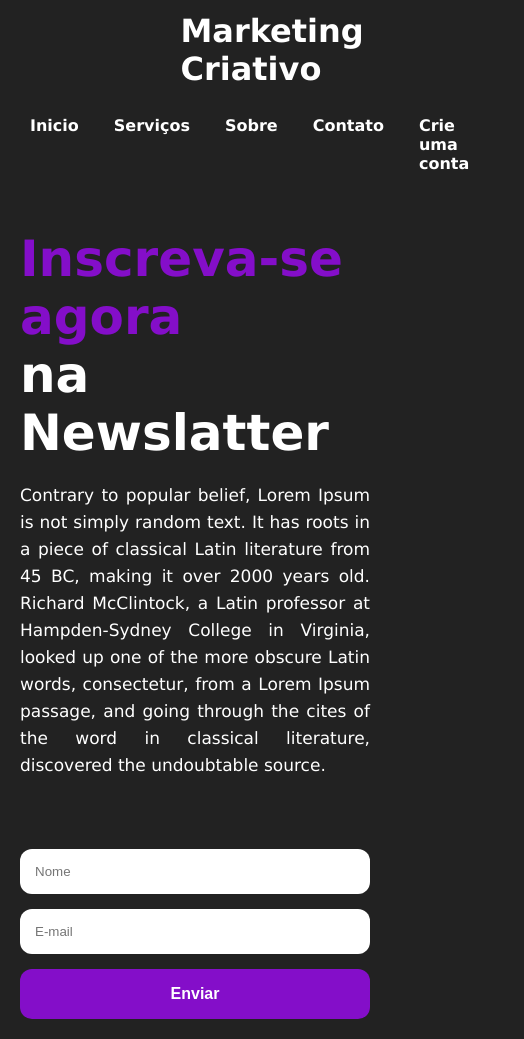
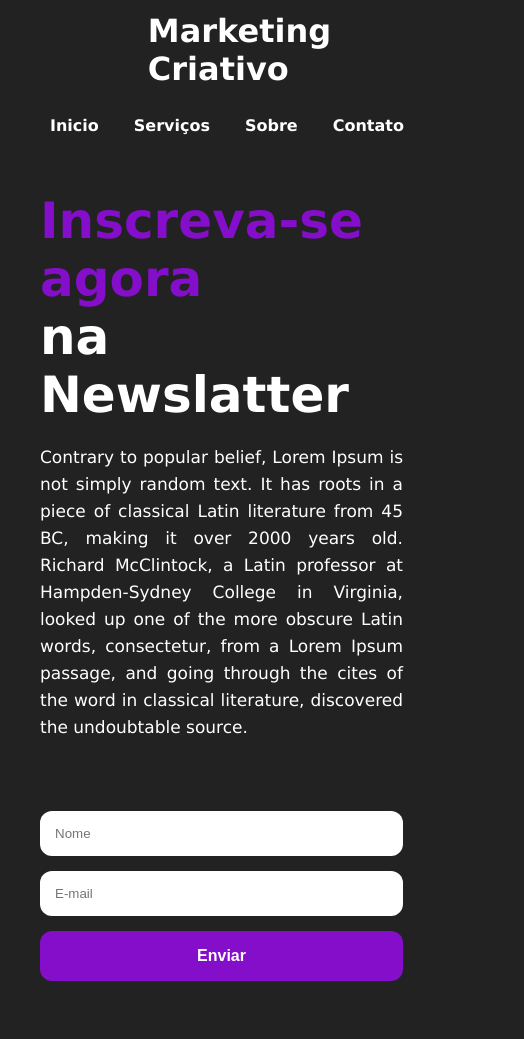
Before and after one commit to GabrielBarbosa07/Landing_Page, a plain HTML site: page index.html in a window 390 px wide. Shown: the whole page, 524 px wide, since content can reach past the window. After the commit the page ends 1001 px from the top, so only its background shows below. Drawn offline with Linux system fonts and the light colour scheme.

Commit message:
Ajuste no css

```diff
--- a/index.html
+++ b/index.html
@@ -1,14 +1,15 @@
 <!DOCTYPE html>
 <html lang="pt-br">
   <head>
-    <meta charset="UTF-8">
-    <meta http-equiv="X-UA-Compatible" content="IE=edge">
-    <meta name="viewport" content="width=device-width, initial-scale=1.0">
-    <link rel="stylesheet" href="style.css">
-    <link rel="stylesheet" href="media.css">
+    <meta charset="UTF-8" />
+    <meta http-equiv="X-UA-Compatible" content="IE=edge" />
+    <meta name="viewport" content="width=device-width, initial-scale=1.0" />
+    <link rel="stylesheet" href="style.css" />
+    <link rel="stylesheet" href="media.css" />
     <title>Landing Page</title>
   </head>
   <body>
+    <div class="container">
       <header class="cabeçalho">
         <div class="logo">
           <h1>Marketing</h1>
@@ -16,12 +17,26 @@
         </div>
         <div class="links">
           <ul>
-                <li><a href="https://github.com/GabrielBarbosa07 " target="_blank">Inicio</a></li>
-                <li><a href="https://github.com/GabrielBarbosa07" target="_blank">Serviços</a></li>
-                <li><a href="https://github.com/GabrielBarbosa07" target="_blank">Sobre</a></li>
-                <li><a href="https://github.com/GabrielBarbosa07" target="_blank">Contato</a></li>
-                <li><a href="https://github.com/GabrielBarbosa07" target="_blank">Crie uma conta
-                </a></li>
+            <li>
+              <a href="https://github.com/GabrielBarbosa07 " target="_blank"
+                >Inicio</a
+              >
+            </li>
+            <li>
+              <a href="https://github.com/GabrielBarbosa07" target="_blank"
+                >Serviços</a
+              >
+            </li>
+            <li>
+              <a href="https://github.com/GabrielBarbosa07" target="_blank"
+                >Sobre</a
+              >
+            </li>
+            <li>
+              <a href="https://github.com/GabrielBarbosa07" target="_blank"
+                >Contato</a
+              >
+            </li>
           </ul>
         </div>
       </header>
@@ -29,17 +44,25 @@
         <aside class="flex-column">
           <h2 id="h1"><span>Inscreva-se agora</span></h2>
           <h2 id="h2">na Newslatter</h2>
-            <p>Contrary to popular belief, Lorem Ipsum is not simply random text. It has roots in a piece of classical Latin literature from 45 BC, making it over 2000 years old. Richard McClintock, a Latin professor at Hampden-Sydney College in Virginia, looked up one of the more obscure Latin words, consectetur, from a Lorem Ipsum passage, and going through the cites of the word in classical literature, discovered the undoubtable source.</p>
+          <p>
+            Contrary to popular belief, Lorem Ipsum is not simply random text.
+            It has roots in a piece of classical Latin literature from 45 BC,
+            making it over 2000 years old. Richard McClintock, a Latin professor
+            at Hampden-Sydney College in Virginia, looked up one of the more
+            obscure Latin words, consectetur, from a Lorem Ipsum passage, and
+            going through the cites of the word in classical literature,
+            discovered the undoubtable source.
+          </p>
           <form>
-                <input type="text" class="nome" placeholder="Nome" required>
-                <input type="email" class="email" placeholder="E-mail" required>
-                <button type="submit" class="btn" >Enviar</button>
+            <input type="text" class="nome" placeholder="Nome" required />
+            <input type="email" class="email" placeholder="E-mail" required />
+            <button type="submit" class="btn">Enviar</button>
           </form>
         </aside>
         <article>
-            <img src="imagens/landimg.png" alt="Mulher meditando">
+          <img src="imagens/landimg.png" alt="Mulher meditando" />
         </article>
       </main>
-
+    </div>
   </body>
 </html>
--- a/media.css
+++ b/media.css
@@ -2,9 +2,6 @@
     main article img{
         padding: 0 20px;
     }
-    .logo{
-        padding-left: 20px;
-        }
 }
 
 @media (max-width:973px){
@@ -48,14 +45,14 @@
         margin-top: 70px;
     }
     .nome,.email{
-        width: 80%;
+        width: 100%;
+    }
+    .btn{
+        width: 100%;
     }
 
 }
 @media (max-width:580px){
-    .conteudo p{
-        word-wrap: break-word;
-    }
     .nome, .email, .btn{
         width: 100%;
     }
--- a/style.css
+++ b/style.css
@@ -1,28 +1,35 @@
-*{
-    margin:0;
-    padding:0;
-    text-decoration: none ;
+* {
+  margin: 0;
+  padding: 0;
+  text-decoration: none;
   box-sizing: border-box;
 }
-body{
+body {
   background-color: rgb(34, 34, 34);
   font-family: Verdana, Geneva, Tahoma, sans-serif;
+  width: 100%;
+  min-width: 443px;
+}
+img {
+  max-width: 580px;
+  display: block;
+}
+.container{
     max-width: 1200px;
     margin: 0 auto;
+    padding: 0 20px;
 }
-img{
-    max-width:580px ;
-    display: block;
-}
-.cabeçalho{
+
+.cabeçalho {
   display: flex;
   justify-content: space-between;
   align-items: center;
-    margin-top: 12px;
+  margin: 12px 0;
+  width: 100%;
 }
-.logo{
+.logo {
   color: rgb(255, 255, 255);
-    font-weight:normal;
+  font-weight: normal;
   font-family: Verdana, Helvetica, sans-serif;
 }
 
@@ -30,12 +37,7 @@ img{
   font-size: 50px;
 }
 
-.links{
-    display: flex;
-    flex-direction: row;
-    justify-content: space-around;
-}
-.links ul{
+.links ul {
   display: flex;
   flex-direction: row;
   justify-content: space-between;
@@ -47,7 +49,7 @@ img{
   outline: none;
 }
 
-.links ul li a{
+.links ul li a {
   color: white;
   font-weight: bolder;
   font-size: 16px;
@@ -57,52 +59,54 @@ img{
   border-radius: 15px;
   padding: 5px;
 }
-.links ul li a:hover{
+.links ul li a:hover {
   background-color: rgb(132, 14, 201);
   transition: 0.5s all;
   color: white;
 }
 
-.conteudo{
+.conteudo {
   display: flex;
   flex-direction: row;
   justify-content: space-between;
-    margin-top:100px ;
+  margin-top: 100px;
+  width: 100%;
 }
 
-.conteudo p{
+.conteudo p {
   margin-top: 20px;
 }
 
-form{
+form {
   display: flex;
   flex-direction: column;
 }
-.nome, .email{
+.nome,
+.email {
   padding: 15px;
   border-radius: 12px;
   margin-bottom: 15px;
   outline: none;
   border: none;
   width: 100%;
-    cursor:pointer;
+  cursor: pointer;
 }
-h2{
+h2 {
   font-size: 56px;
   color: white;
 }
-span{
+span {
   color: rgb(132, 14, 201);
 }
-p{
+p {
   color: white;
   font-size: 17px;
   line-height: 27px;
   text-align: justify;
   margin-bottom: 12px;
 }
-.btn{
-    width: 50%;
+.btn {
+  width: 100%;
   height: 50px;
   text-align: center;
   background-color: rgb(132, 14, 201);
@@ -113,7 +117,7 @@ p{
   font-weight: bold;
   font-size: 16px;
 }
-.btn:hover{
+.btn:hover {
   background-color: rgba(132, 14, 201, 0.739);
-    cursor:pointer;
+  cursor: pointer;
 }
```
Lines whose indentation alone changed are shown as unchanged.
